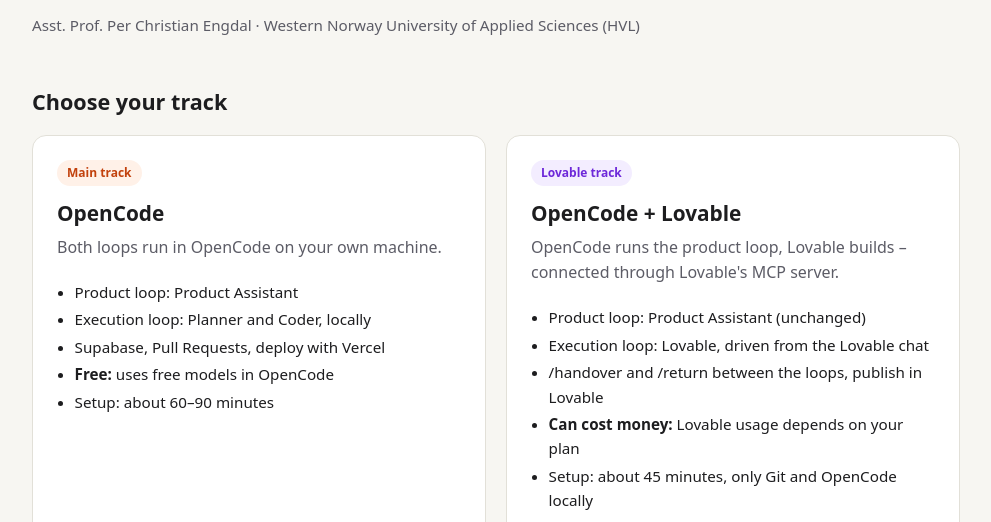
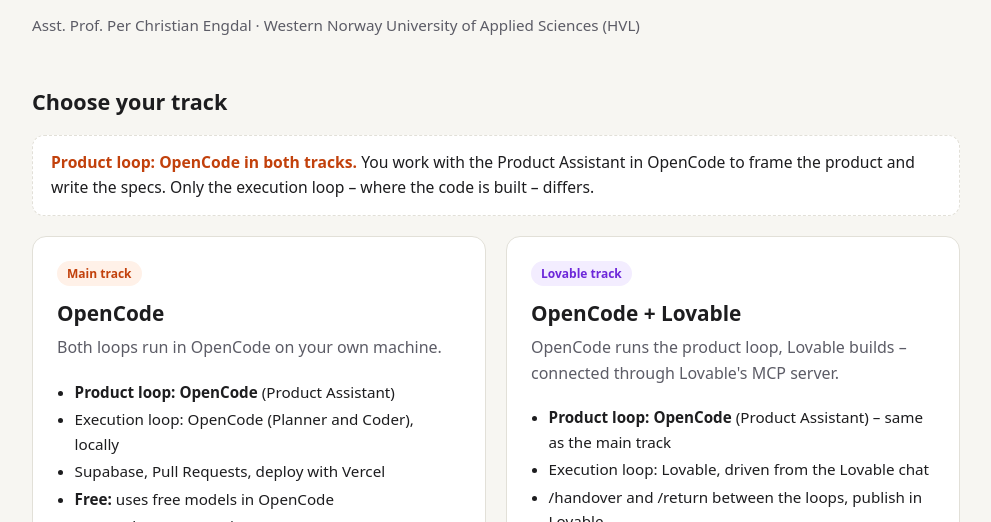
Before and after one commit to pcehvl/MakersForge-2026, a plain HTML site: page index.html in a window 1280 px wide. Shown: the part 278-800 px from the top of the page, without its empty margins (144-1135 px from the left). Drawn offline with Linux system fonts and the light colour scheme.

Commit message:
Show that the product loop is OpenCode in both tracks

```diff
--- a/index.html
+++ b/index.html
@@ -84,6 +84,9 @@
   footer { margin-top: 3rem; padding-top: 1.5rem; border-top: 1px solid var(--border);
     font-size: .875rem; color: var(--muted); }
   a { color: var(--accent); }
+  .shared { margin: 0 0 20px; padding: 14px 18px; border: 1px dashed var(--border);
+    border-radius: 12px; background: var(--surface); font-size: .98rem; }
+  .shared strong { color: var(--accent); }
 </style>
 </head>
 <body>
@@ -94,14 +97,15 @@
   <p class="byline">Asst. Prof. Per Christian Engdal · Western Norway University of Applied Sciences (HVL)</p>
 
   <h2>Choose your track</h2>
+  <p class="shared"><strong>Product loop: OpenCode in both tracks.</strong> You work with the Product Assistant in OpenCode to frame the product and write the specs. Only the execution loop – where the code is built – differs.</p>
   <div class="tracks">
     <a class="track oc" href="https://pcehvl.github.io/MF_Spec-Driven_AI-Assisted-SE/">
       <span class="tag">Main track</span>
       <h3>OpenCode</h3>
       <p>Both loops run in OpenCode on your own machine.</p>
       <ul>
-        <li>Product loop: Product Assistant</li>
-        <li>Execution loop: Planner and Coder, locally</li>
+        <li><strong>Product loop: OpenCode</strong> (Product Assistant)</li>
+        <li>Execution loop: OpenCode (Planner and Coder), locally</li>
         <li>Supabase, Pull Requests, deploy with Vercel</li>
         <li><strong>Free:</strong> uses free models in OpenCode</li>
         <li>Setup: about 60–90 minutes</li>
@@ -113,7 +117,7 @@
       <h3>OpenCode + Lovable</h3>
       <p>OpenCode runs the product loop, Lovable builds – connected through Lovable's MCP server.</p>
       <ul>
-        <li>Product loop: Product Assistant (unchanged)</li>
+        <li><strong>Product loop: OpenCode</strong> (Product Assistant) – same as the main track</li>
         <li>Execution loop: Lovable, driven from the Lovable chat</li>
         <li>/handover and /return between the loops, publish in Lovable</li>
         <li><strong>Can cost money:</strong> Lovable usage depends on your plan</li>
@@ -130,6 +134,7 @@
       <tbody>
         <tr><td>Best if you…</td><td>want full control of code, tests and deploy – at no cost</td><td>want to get to a running app fast with less local setup</td></tr>
         <tr><td>Cost</td><td>Free – OpenCode with free models</td><td>Can cost money – Lovable is a paid service depending on plan and usage</td></tr>
+        <tr><td>Product loop</td><td><strong>OpenCode</strong>, Product Assistant</td><td><strong>OpenCode</strong>, Product Assistant (same)</td></tr>
         <tr><td>Execution loop</td><td>OpenCode, Planner and Coder on your machine</td><td>Lovable, in the Lovable chat</td></tr>
         <tr><td>Quality gate</td><td><code>npm run verify</code>, Pull Request</td><td>Self-check per ACn, /accept-story, security scan</td></tr>
         <tr><td>Deploy</td><td>Vercel CLI</td><td>Publish in Lovable</td></tr>
```
